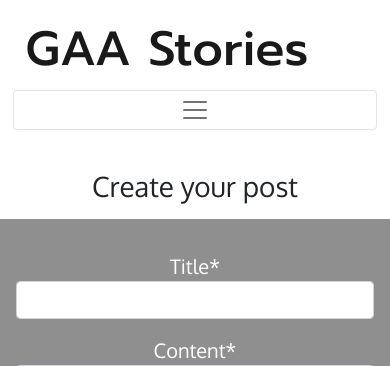
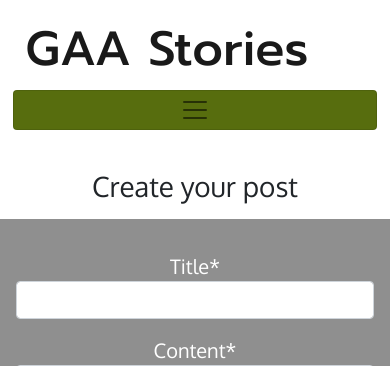
Before and after one commit to conor-b1995/p4-GAAStories, a Django app: page /add_post/ in a window 390 px wide. Shown: the top 366 px of the page. Run offline with Django 3.2, Linux system fonts and the light colour scheme; some libraries are stand-ins or nearby versions.

Commit message:
Fix: the dropdown menu when on small screens to appear more user friendly.

```diff
--- a/static/css/style.css
+++ b/static/css/style.css
@@ -183,4 +183,8 @@ footer {
         padding-left: 20px;
     }
 
+    .navbar-toggler {
+        background-color: #576D0E;
+    }
+
 }
```
